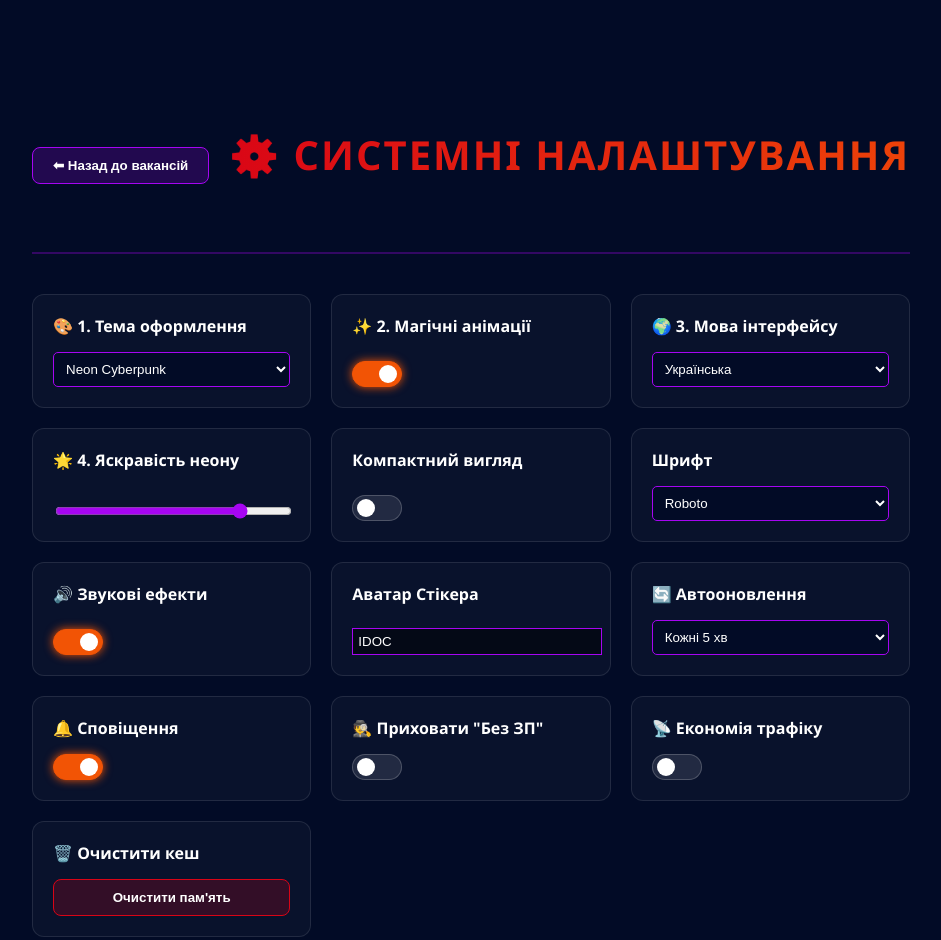
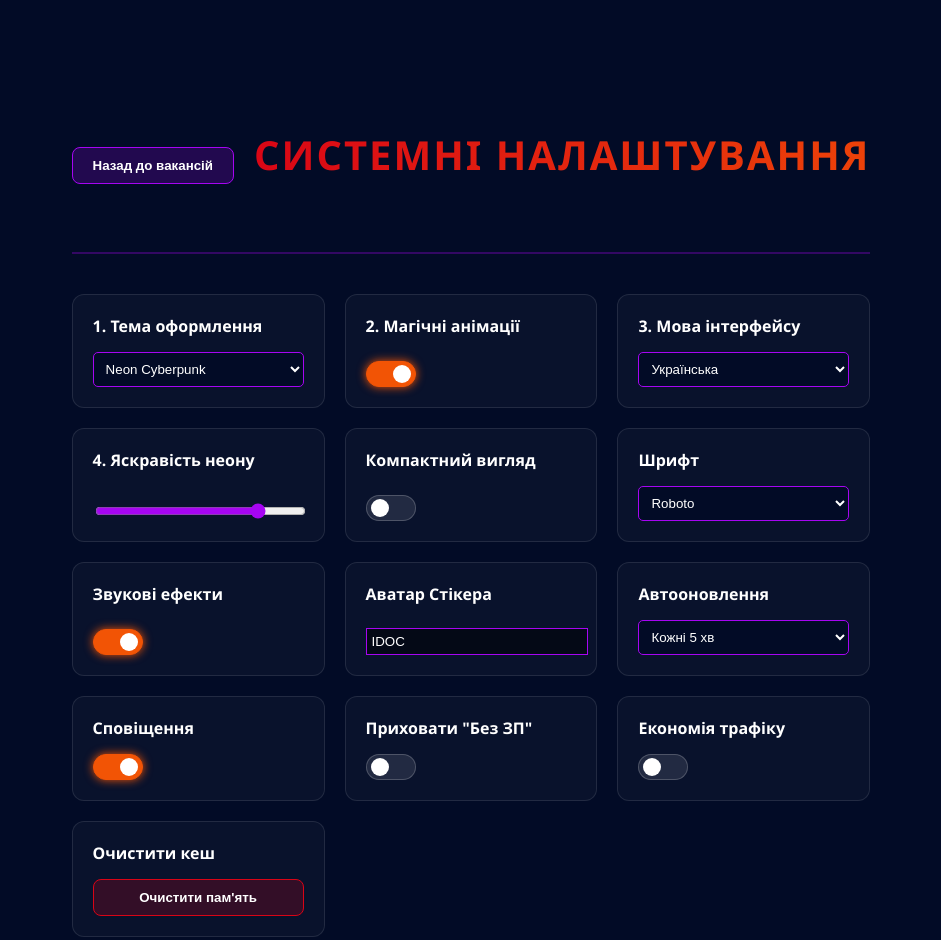
Before and after one commit to TLIdoc/findworkproject, a website: page public/settings.html in a window 1280 px wide. Shown: the whole page, without its empty margins (169-1110 px from the left). Drawn offline with Linux system fonts and the light colour scheme.

Commit message:
AMAZING DESIGN and filters + starting workin on settings, and later on credits thing2

```diff
--- a/public/css.css
+++ b/public/css.css
@@ -295,7 +295,6 @@
     transition: all 0.4s ease;
 }
 
-/* Коли ми крутимо сторінку, панель стає більш зібраною */
 .filter-panel.scrolled {
     background: rgba(2, 11, 38, 0.85);
     border-color: rgba(166, 5, 242, 0.5);
--- a/public/script.js
+++ b/public/script.js
@@ -248,17 +248,17 @@
 
     // Застосовуємо переклад залежно від налаштувань
     if (saved.language === "en") {
-        if (document.getElementById("search-input")) document.getElementById("search-input").placeholder = "⚡ Magic job search...";
-        if (document.getElementById("magic-compass")) document.getElementById("magic-compass").textContent = "🔮 Magic Compass";
-        if (document.getElementById("btn-settings")) document.getElementById("btn-settings").textContent = "⚙️ Settings";
-        if (document.getElementById("btn-back")) document.getElementById("btn-back").textContent = "⬅ Back to Jobs";
-        if (document.getElementById("settings-title")) document.getElementById("settings-title").textContent = "⚙️ System Settings";
+        if (document.getElementById("search-input")) document.getElementById("search-input").placeholder = "Magic job search...";
+        if (document.getElementById("magic-compass")) document.getElementById("magic-compass").textContent = "Magic Compass";
+        if (document.getElementById("btn-settings")) document.getElementById("btn-settings").textContent = "Settings";
+        if (document.getElementById("btn-back")) document.getElementById("btn-back").textContent = "Back to Jobs";
+        if (document.getElementById("settings-title")) document.getElementById("settings-title").textContent = "System Settings";
     } else {
-        if (document.getElementById("search-input")) document.getElementById("search-input").placeholder = "⚡ Магічний пошук за посадою...";
-        if (document.getElementById("magic-compass")) document.getElementById("magic-compass").textContent = "🔮 Магічний компас";
-        if (document.getElementById("btn-settings")) document.getElementById("btn-settings").textContent = "⚙️ Налаштування";
-        if (document.getElementById("btn-back")) document.getElementById("btn-back").textContent = "⬅ Назад до вакансій";
-        if (document.getElementById("settings-title")) document.getElementById("settings-title").textContent = "⚙️ Системні налаштування";
+        if (document.getElementById("search-input")) document.getElementById("search-input").placeholder = "Магічний пошук за посадою...";
+        if (document.getElementById("magic-compass")) document.getElementById("magic-compass").textContent = "Магічний компас";
+        if (document.getElementById("btn-settings")) document.getElementById("btn-settings").textContent = "Налаштування";
+        if (document.getElementById("btn-back")) document.getElementById("btn-back").textContent = "Назад до вакансій";
+        if (document.getElementById("settings-title")) document.getElementById("settings-title").textContent = "Системні налаштування";
     }
 
     // Анімації
--- a/public/settings.html
+++ b/public/settings.html
@@ -11,24 +11,24 @@
     <div class="settings-container">
         <header class="settings-header">
             <button id="btn-back" class="nav-btn">⬅ Назад до вакансій</button>
-            <h1 id="settings-title">⚙️ Системні налаштування</h1>
+            <h1 id="settings-title">Системні налаштування</h1>
         </header>
 
         <div class="settings-grid">
             <div class="set-card">
-                <h3>🎨 1. Тема оформлення</h3>
+                <h3>1. Тема оформлення</h3>
                 <select id="setting-theme" class="save-trigger">
                     <option value="cyberpunk">Neon Cyberpunk</option>
                     <option value="dark">Dark Void</option>
                 </select>
             </div>
             <div class="set-card">
-                <h3>✨ 2. Магічні анімації</h3>
+                <h3>2. Магічні анімації</h3>
                 <label class="switch"><input type="checkbox" id="setting-animations" class="save-trigger"><span class="slider"></span></label>
             </div>
 
             <div class="set-card">
-                <h3>🌍 3. Мова інтерфейсу</h3>
+                <h3>3. Мова інтерфейсу</h3>
                 <select id="setting-language" class="save-trigger">
                     <option value="uk">Українська</option>
                     <option value="en">English</option>
@@ -36,19 +36,19 @@
             </div>
 
             <div class="set-card">
-                <h3>🌟 4. Яскравість неону</h3>
+                <h3>4. Яскравість неону</h3>
                 <input type="range" min="1" max="100" value="80" id="setting-brightness" class="range-slider save-trigger">
             </div>
 
             <div class="set-card"><h3>Компактний вигляд</h3><label class="switch"><input type="checkbox"><span class="slider"></span></label></div>
             <div class="set-card"><h3>Шрифт</h3><select><option>Roboto</option><option>Cyber Space</option></select></div>
-            <div class="set-card"><h3>🔊 Звукові ефекти</h3><label class="switch"><input type="checkbox" checked><span class="slider"></span></label></div>
+            <div class="set-card"><h3>Звукові ефекти</h3><label class="switch"><input type="checkbox" checked><span class="slider"></span></label></div>
             <div class="set-card"><h3>Аватар Стікера</h3><input type="text" placeholder="IDOC" value="IDOC" style="width:100%; padding:5px; background:rgba(0,0,0,0.5); color:#fff; border:1px solid #a605f2;"></div>
-            <div class="set-card"><h3>🔄 Автооновлення</h3><select><option>Кожні 5 хв</option><option>Ніколи</option></select></div>
-            <div class="set-card"><h3>🔔 Сповіщення</h3><label class="switch"><input type="checkbox" checked><span class="slider"></span></label></div>
-            <div class="set-card"><h3>🕵️ Приховати "Без ЗП"</h3><label class="switch"><input type="checkbox"><span class="slider"></span></label></div>
-            <div class="set-card"><h3>📡 Економія трафіку</h3><label class="switch"><input type="checkbox"><span class="slider"></span></label></div>
-            <div class="set-card"><h3>🗑️ Очистити кеш</h3><button class="nav-btn danger-btn">Очистити пам'ять</button></div>
+            <div class="set-card"><h3>Автооновлення</h3><select><option>Кожні 5 хв</option><option>Ніколи</option></select></div>
+            <div class="set-card"><h3>Сповіщення</h3><label class="switch"><input type="checkbox" checked><span class="slider"></span></label></div>
+            <div class="set-card"><h3>Приховати "Без ЗП"</h3><label class="switch"><input type="checkbox"><span class="slider"></span></label></div>
+            <div class="set-card"><h3>Економія трафіку</h3><label class="switch"><input type="checkbox"><span class="slider"></span></label></div>
+            <div class="set-card"><h3>Очистити кеш</h3><button class="nav-btn danger-btn">Очистити пам'ять</button></div>
         </div>
     </div>
 
```
Also changed, not shown: public/index.html (+12 -12 lines).
